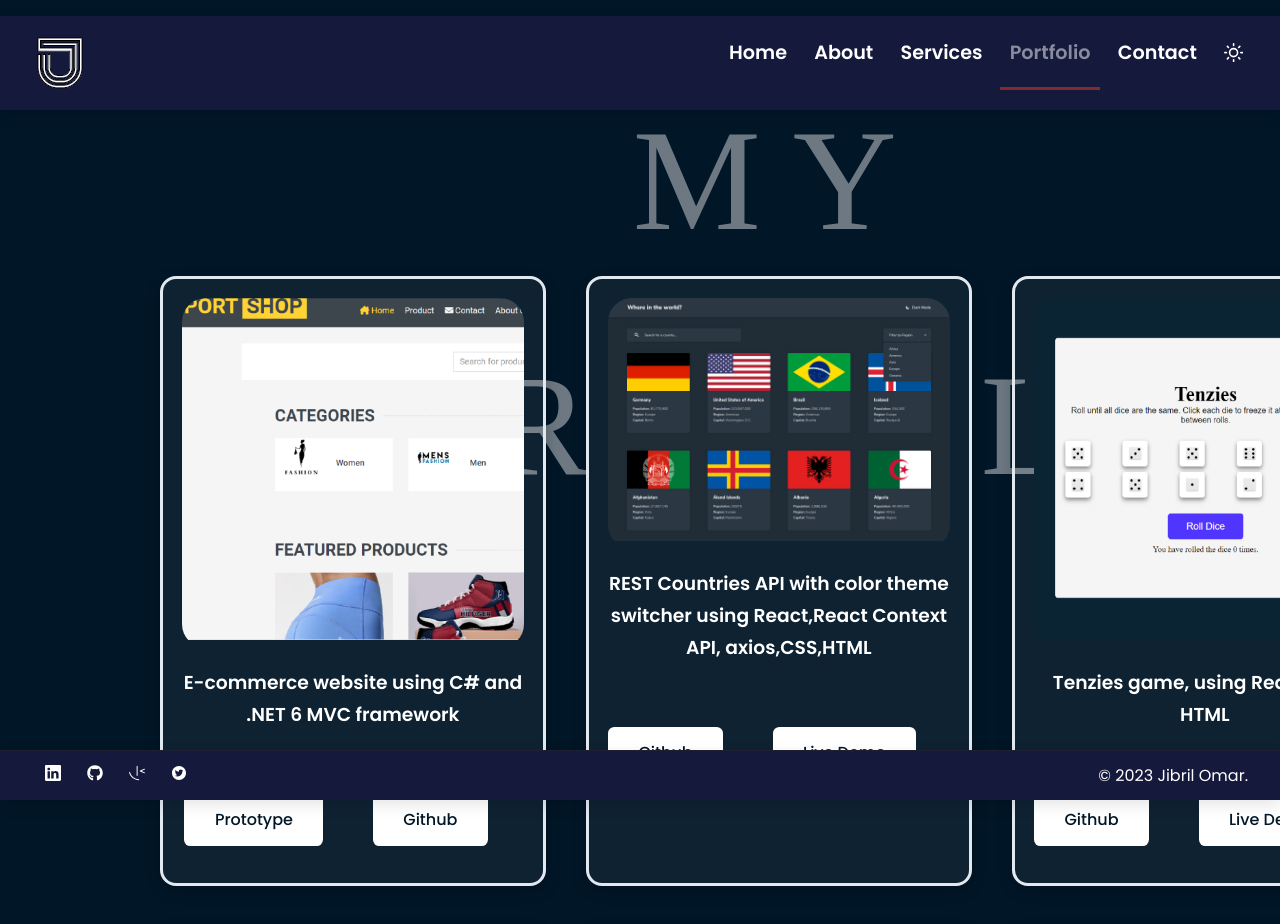
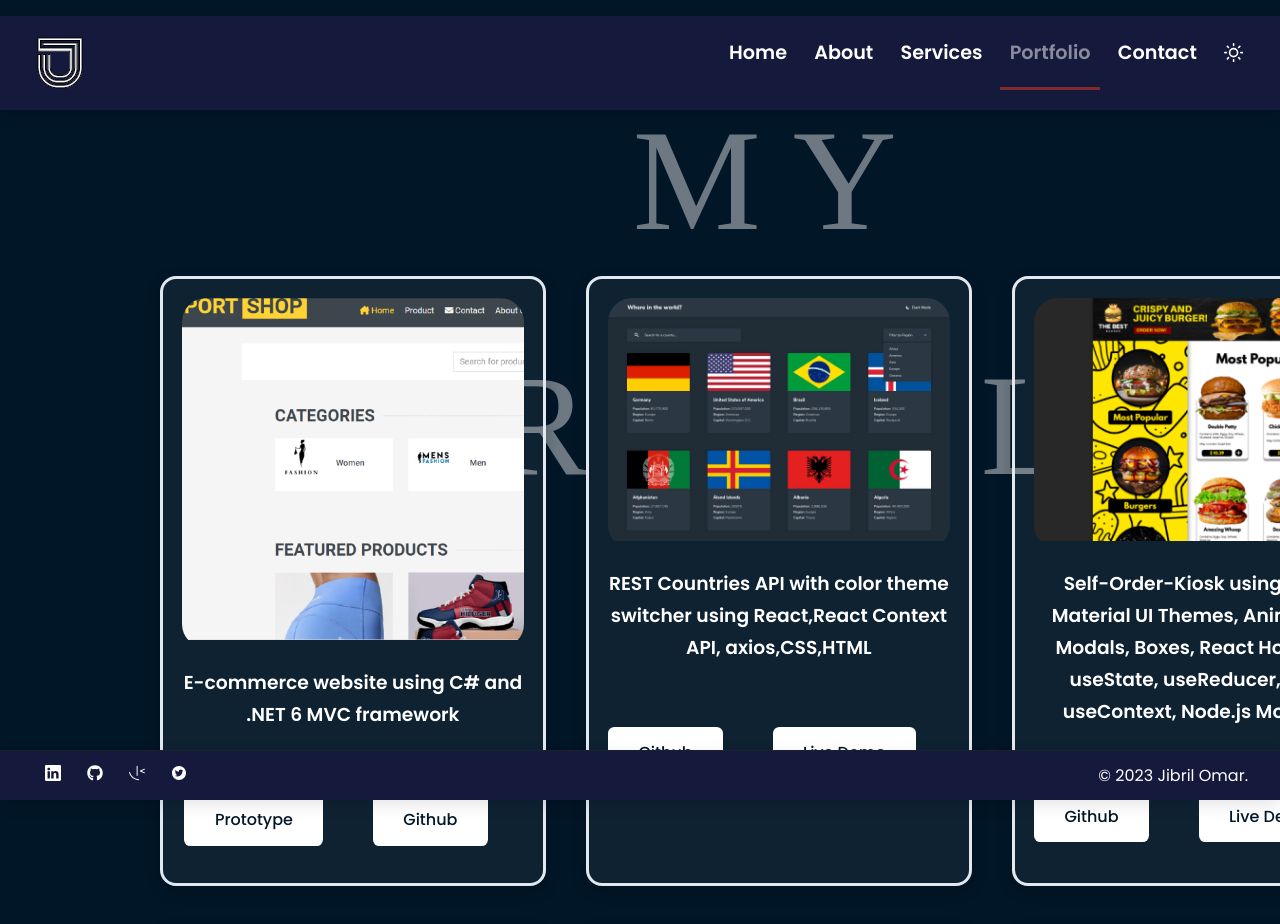
Before and after one commit to jibrilosman/portfolio-router, a React (Create React App) app: page /portfolio in a window 1280 px wide. Shown: the top 924 px of the page. Built offline with nearby package versions, Linux system fonts and the light colour scheme; a web font is replaced by a local one.

Commit message:
Update Data.js

```diff
--- a/src/pages/portfolio/Data.js
+++ b/src/pages/portfolio/Data.js
@@ -10,8 +10,9 @@ import IMG9 from '../../assets/project-9.png'
 import IMG10 from '../../assets/project-10.png'
 import IMG11 from '../../assets/project-11.jpg'
 import IMG12 from '../../assets/project-12.jpg'
+import IMG13 from '../../assets/desktop-design-home-dark.jpg'
 import IMG14 from '../../assets/project-14.jpg'
-import IMG13 from '../../assets/desktop-design-home-dark.jpg'
+import IMG15 from '../../assets/self-order-kiosk.png'
 
 const data = [
     {
@@ -20,6 +21,14 @@ const data = [
       title: 'REST Countries API with color theme switcher using React,React Context API, axios,CSS,HTML',
       github: 'https://github.com/jibrilosman/countries-of-the-world',
       demo: 'https://countries-of-the-world-murex.vercel.app',
+
+    },
+    {
+      id:15,
+      image: IMG15,
+      title: 'Self-Order-Kiosk using React, Material UI Themes, Animations, Modals, Boxes, React Hooks like useState, useReducer, React useContext, Node.js MongoDB',
+      github: 'https://github.com/jibrilosman/self-order',
+      demo: 'https://self-order-chi.vercel.app/order',
 
     },
     {
```
